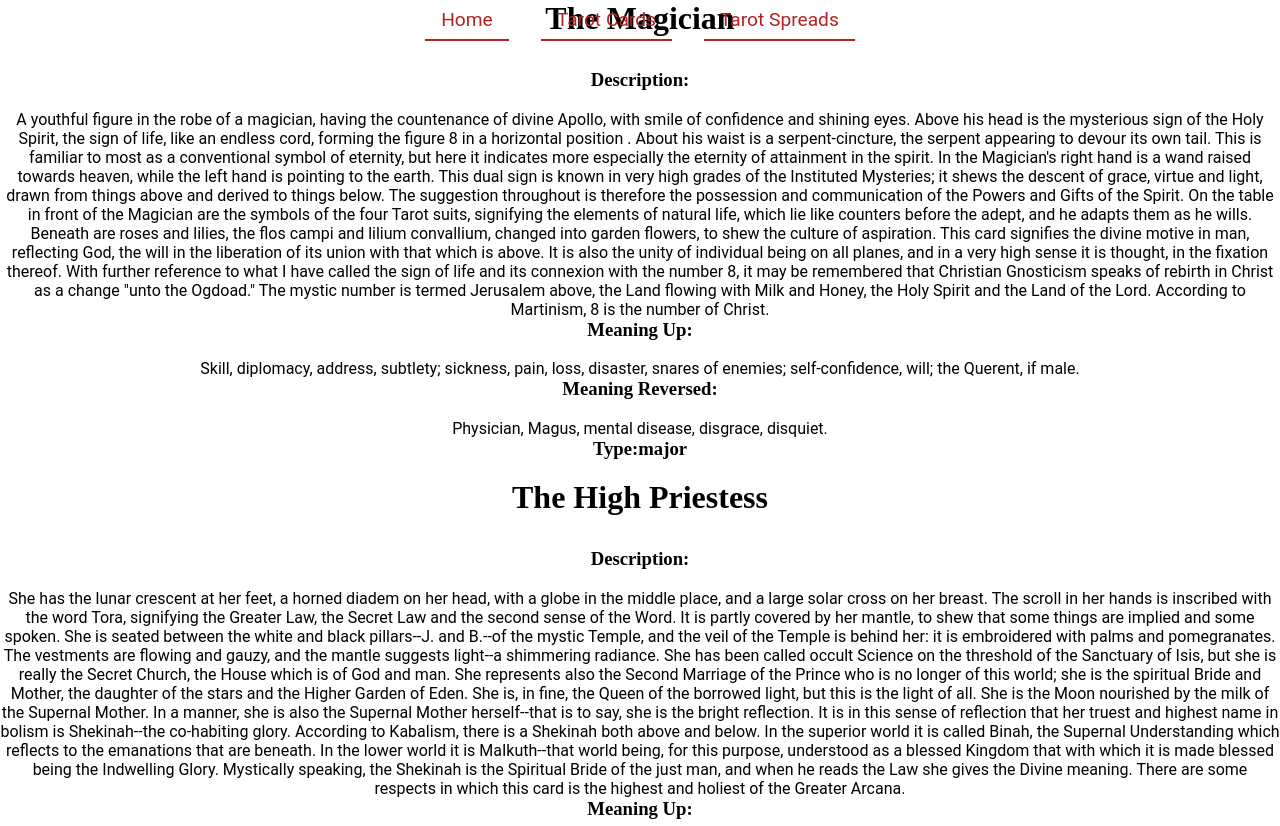
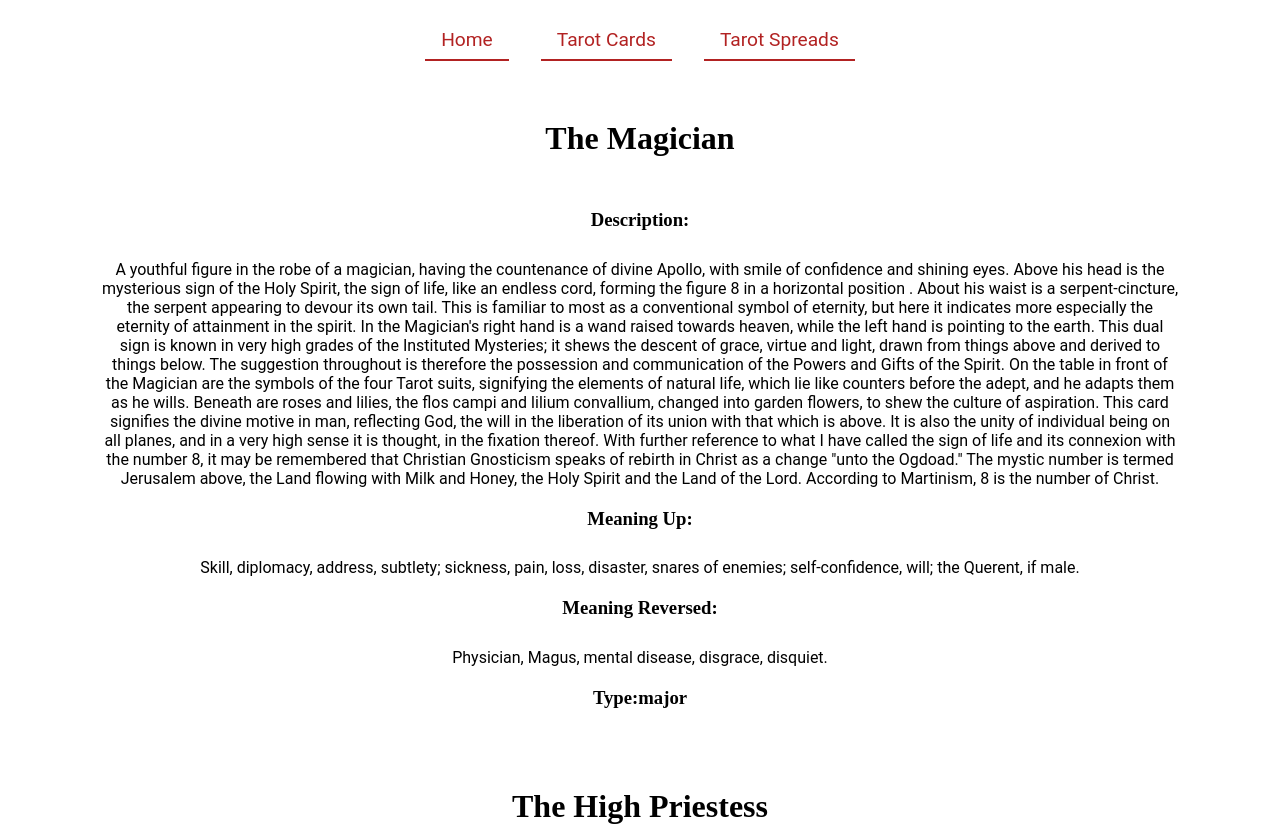
Before and after one commit to bcaudillo/react-app-project1, a React (Create React App) app: page / in a window 1280 px wide. Shown: the top 826 px of the page. Built offline with nearby package versions, Linux system fonts and the light colour scheme; data requests are answered from the project's data file.

Commit message:
search component created

```diff
--- a/src/Card.js
+++ b/src/Card.js
@@ -1,17 +1,14 @@
 import React from "react";
 
 function Card({card}){
-    console.log(card)
     return(
         <div>
-            <p>
             <h1 key={card.id}>{card.name}</h1>
             <h3>Description:</h3>
             {card.desc}
             <h3>Meaning Up: </h3>{card.meaning_up}
             <h3>Meaning Reversed:</h3>{card.meaning_rev}
             <h3>Type:{card.type} </h3>
-            </p>
         </div>
     )
 }
--- a/src/CardsContainer.js
+++ b/src/CardsContainer.js
@@ -11,13 +11,8 @@ function CardsContainer(){
         setCards(cardsObj);
         })
     },[]);
-    function handleNewCards(newCards){
-        const updatedCards = [...cards, newCards];
-        setCards(updatedCards)
-    }
 
 
-    console.log(cards)
     return (
         <CardsList cards={cards}/>
     )
--- a/src/CardsList.js
+++ b/src/CardsList.js
@@ -2,10 +2,10 @@ import React from "react";
 import Card from "./Card";
 
 function CardsList({cards}){
-    console.log(cards)
+
     return (
         cards.map((card)=>(
-        <Card card={card}/>
+        <Card key={card.id} card={card}/>
         ))
     )
 }
--- a/src/index.css
+++ b/src/index.css
@@ -1,6 +1,6 @@
 * {
-  margin: 0;
-  padding: 0;
+  margin: 10px;
+  padding: 10px;
   box-sizing: border-box;
 }
 
```
Also changed, not shown: src/Search.js (added, +24 -0 lines). Lines whose indentation alone changed are shown as unchanged.
